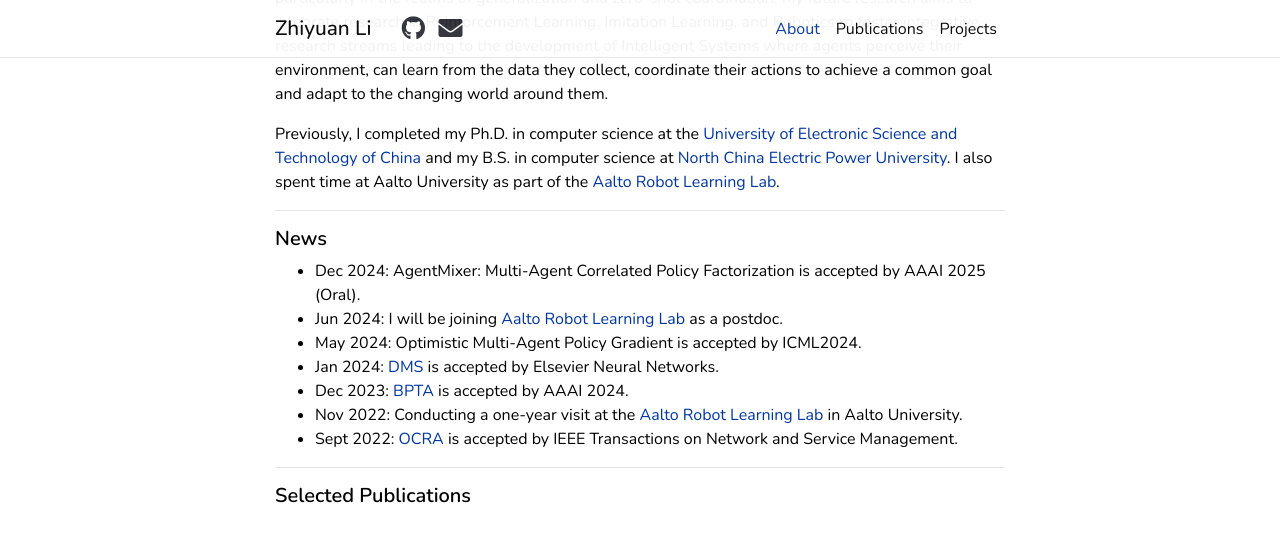
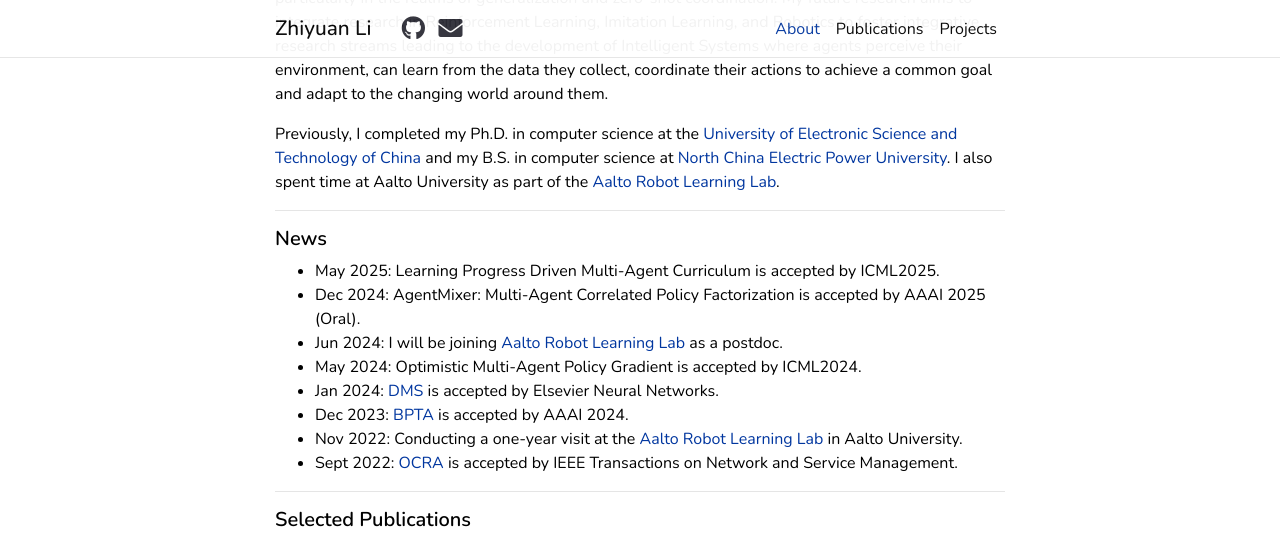
Before and after one commit to LiZhYun/LiZhYun.github.io, a Jekyll site: the page built from _pages/about.md, in a window 1280 px wide and 900 px high, scrolled down 367 px, cut to the strip 0-536 px from the top of the window. Built offline with Jekyll 4.4.1, drawn with Linux system fonts in a browser that asks for light colours; comment, search, counter and statistics services are not loaded; a style sheet for code colours, icons or effects is not loaded.

Commit message:
add compass

```diff
--- a/_pages/about.md
+++ b/_pages/about.md
@@ -23,6 +23,7 @@ Previously, I completed my Ph.D. in computer science at the [University of Elect
 
 ##### News
 
+- May 2025: Learning Progress Driven Multi-Agent Curriculum is accepted by ICML2025.
 - Dec 2024: AgentMixer: Multi-Agent Correlated Policy Factorization is accepted by AAAI 2025 (Oral).
 - Jun 2024: I will be joining [Aalto Robot Learning Lab](https://rl.aalto.fi/) as a postdoc.
 - May 2024: Optimistic Multi-Agent Policy Gradient is accepted by ICML2024.
```
